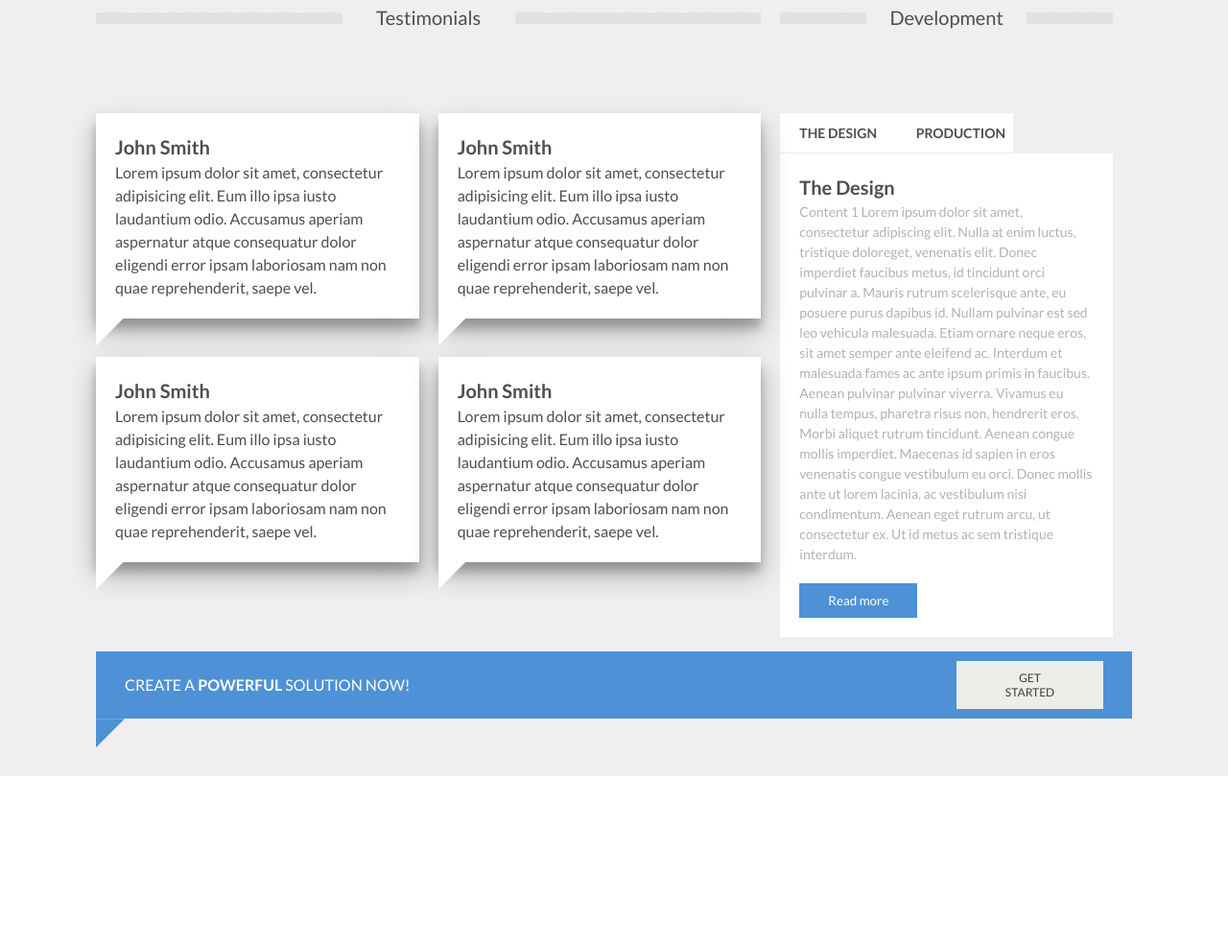
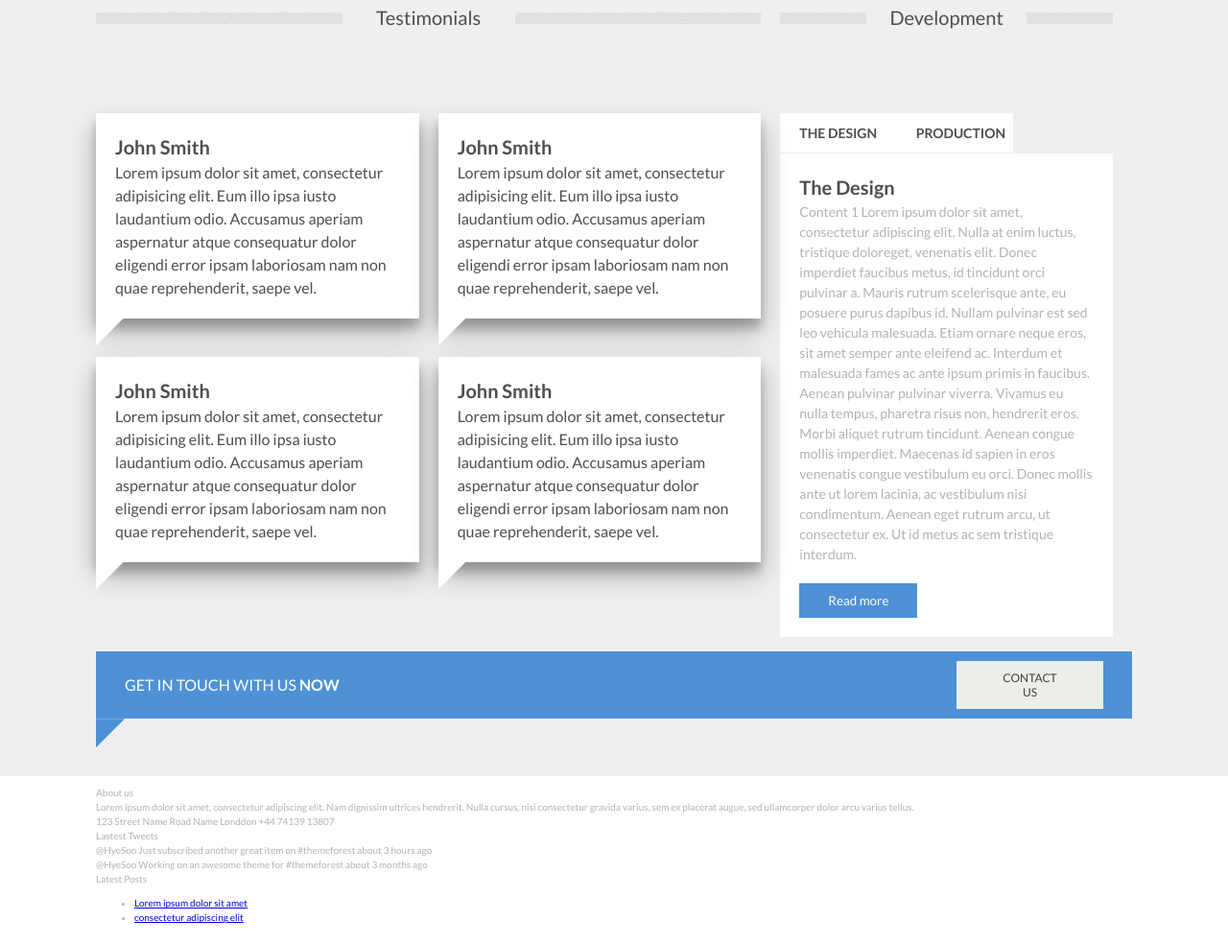
Before and after one commit to anyariazantceva/design-project01, a website: page index.html in a window 1280 px wide. Shown: the part 1462-2446 px from the top of the page at 96% size. Before the commit the page ends 2271 px from the top, so only its background shows below. Drawn offline with nearby package versions, Linux system fonts and the light colour scheme.

Commit message:
Started mark up for contacts section

```diff
--- a/index.html
+++ b/index.html
@@ -200,16 +200,46 @@
         <div class="details__row welcome__row-second">
             <div class="welcome__second--left">
                 <div class="welcome__row-second--title">
-                    Create a <span class="welcome__bold">powerful</span> solution now!
+                    Get in touch with us <span class="welcome__bold">now</span>
                 </div>
                 <div class="welcome__second--action">
-                    <button class="btn welcome__second-btn">Get started</button>
+                    <button class="btn welcome__second-btn">Contact us</button>
                 </div>
             </div>
         </div>
     </div>
 
 </section>
+
+<section class="contacts">
+    <div class="section__container contacts__container">
+        <div class="contacts__item contacts__about">
+            <div class="contacts__title">About us</div>
+            <div class="contacts__about-info">Lorem ipsum dolor sit amet, consectetur adipiscing elit. Nam dignissim ultrices hendrerit. Nulla cursus, nisi consectetur gravida varius, sem ex placerat augue, sed ullamcorper dolor arcu varius tellus.</div>
+            <div class="contacts__about-address">
+                123 Street Name
+                Road Name
+                Londdon
+                +44 74139 13807
+            </div>
+        </div>
+        <div class="contacts__item contacts__tweets">
+            <div class="contacts__title">Lastest Tweets</div>
+            <div class="contacts__tweets-content"><span class="contacts__tweets-bold">@HyeSoo</span> Just subscribed another great item on #themeforest about 3 hours ago</div>
+            <div class="contacts__tweets-content">
+                <span class="contacts__tweets-bold">@HyeSoo</span> Working on an awesome theme for #themeforest about 3 months ago
+            </div>
+        </div>
+        <div class="contacts__item contacts__posts">
+            <div class="contacts__title">Latest Posts</div>
+            <ul class="posts__list">
+                <li class="posts__list-item"><a href="#" class="posts__link">Lorem ipsum dolor sit amet</a></li>
+                <li class="posts__list-item"><a href="#" class="posts__link">consectetur adipiscing elit</a></li>
+
+            </ul>
+        </div>
+    </div>
+</section>
 <script src="https://code.jquery.com/jquery-1.12.4.js"></script>
 <script src="https://code.jquery.com/ui/1.12.1/jquery-ui.js"></script>
 <script src="js/script.js"></script>
--- a/sass/_variables.scss
+++ b/sass/_variables.scss
@@ -4,6 +4,7 @@ $line-height: 1.5;
 $font-weight: 400;
 
 $color-dark-grey: #404040;
+$color-grey: #343434;
 $color-light-grey: #efefef;
 $color-button-primary: #4e91d7;
 $color-white: #ffffff;
--- a/sass/main.scss
+++ b/sass/main.scss
@@ -151,7 +151,6 @@
       &::after {
         content: '';
         @include triangle;
-
       }
     }
   }
```
